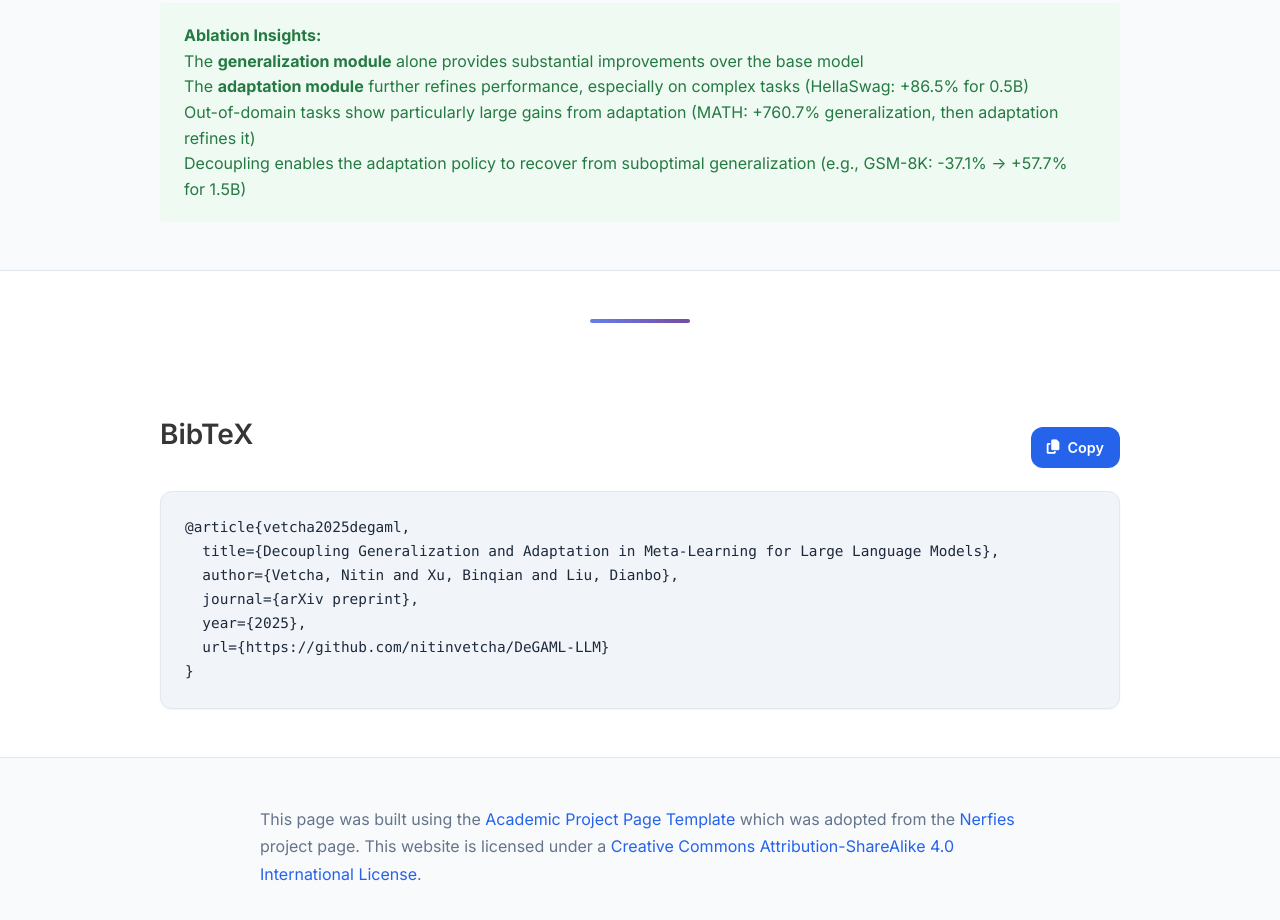
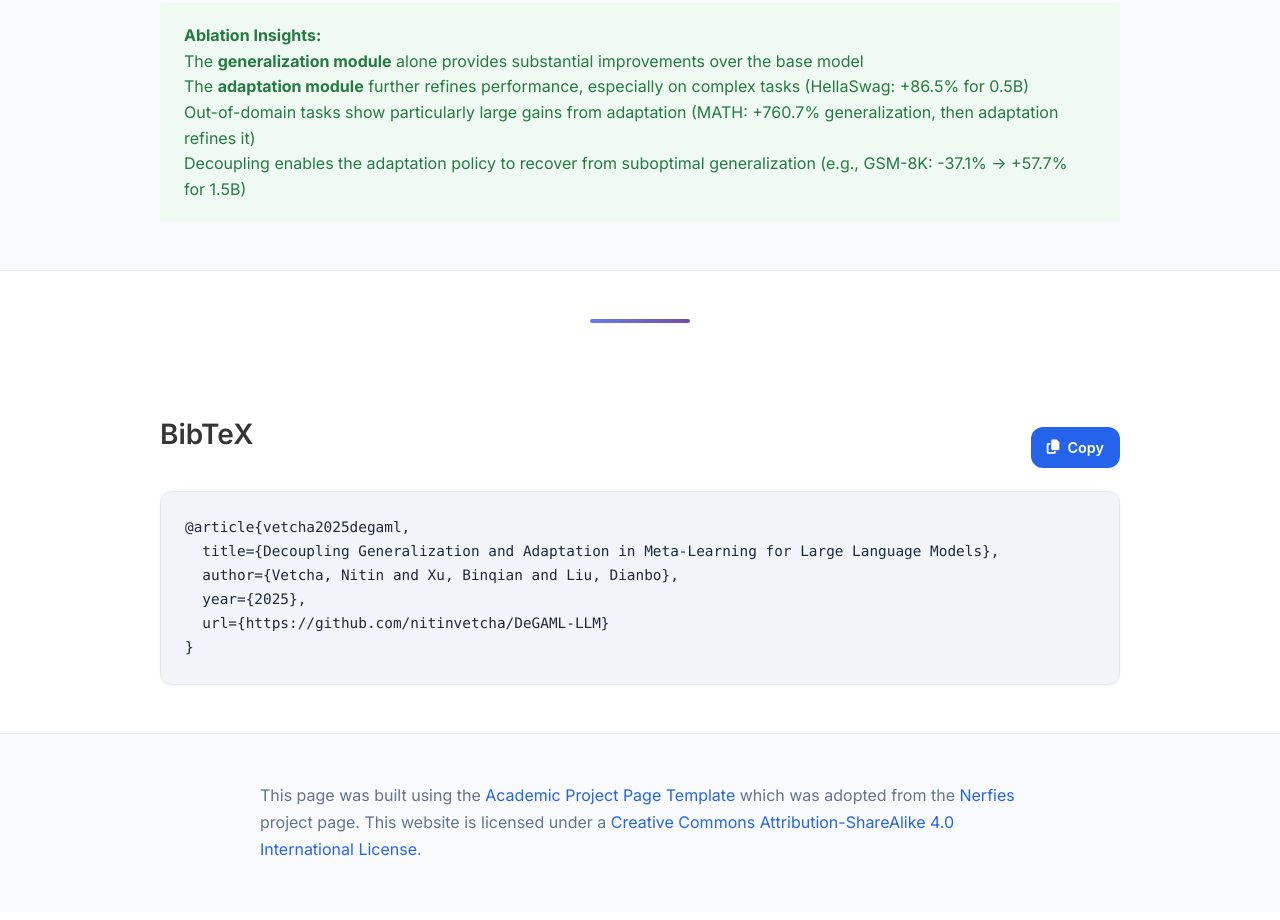
Before and after one commit to nitinvetcha/DeGAML-LLM, a plain HTML site: page docs/index.html in a window 1280 px wide. Shown: the part 8601-9521 px from the top of the page. Drawn offline with nearby package versions, Linux system fonts and the light colour scheme; some icons are missing.

Commit message:
Update index.html

```diff
--- a/docs/index.html
+++ b/docs/index.html
@@ -1139,7 +1139,6 @@
         <pre id="bibtex-code"><code>@article{vetcha2025degaml,
   title={Decoupling Generalization and Adaptation in Meta-Learning for Large Language Models},
   author={Vetcha, Nitin and Xu, Binqian and Liu, Dianbo},
-  journal={arXiv preprint},
   year={2025},
   url={https://github.com/nitinvetcha/DeGAML-LLM}
 }</code></pre>
```
